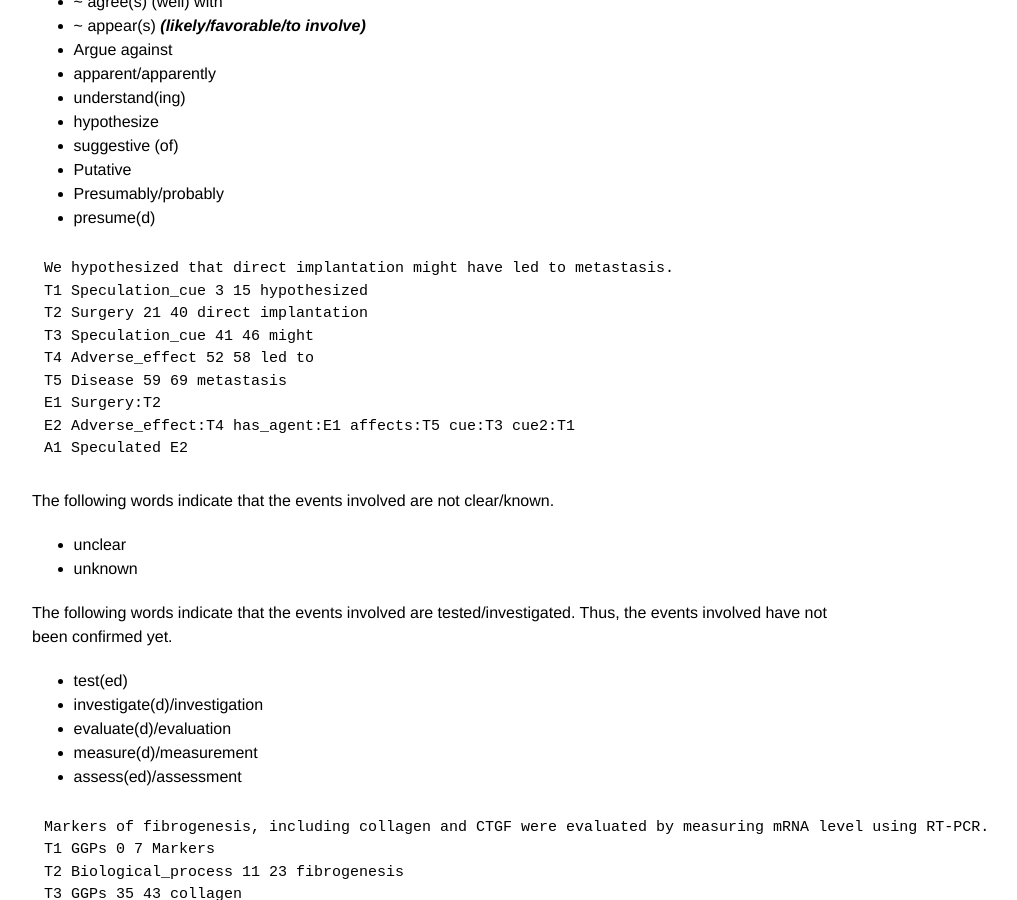
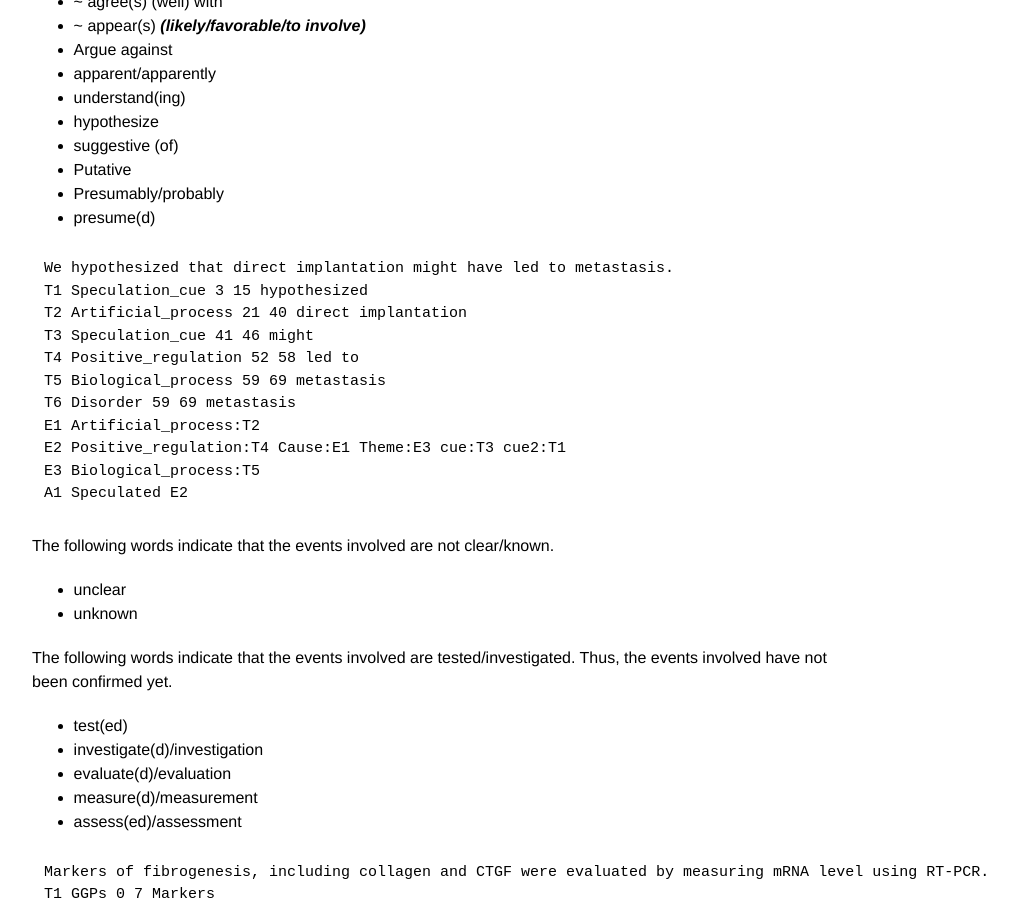
Before and after one commit to ezcatdb/molbiol_lung_corpus-guidelines, a Jekyll site: the page built from _entity/Speculation_cue.md, in a window 1280 px wide and 900 px high, scrolled down 438 px. Shown: the whole window, without its empty margins (208-1225 px from the left). Built offline with Jekyll 4.4.1, drawn with Linux system fonts in a browser that asks for light colours.

Commit message:
corrected sample sentence in _entity/Speculation_cue.md

```diff
--- a/_entity/Speculation_cue.md
+++ b/_entity/Speculation_cue.md
@@ -26,17 +26,21 @@ In addition to verbs, such as “suggest”, “show”, and “indicate”, the
 - Presumably/probably
 - presume(d)
 
+
 ~~~ ann
 We hypothesized that direct implantation might have led to metastasis.
 T1 Speculation_cue 3 15 hypothesized
-T2 Surgery 21 40 direct implantation
+T2 Artificial_process 21 40 direct implantation
 T3 Speculation_cue 41 46 might
-T4 Adverse_effect 52 58 led to
-T5 Disease 59 69 metastasis
-E1 Surgery:T2
-E2 Adverse_effect:T4 has_agent:E1 affects:T5 cue:T3 cue2:T1
+T4 Positive_regulation 52 58 led to
+T5 Biological_process 59 69 metastasis
+T6 Disorder 59 69 metastasis
+E1 Artificial_process:T2
+E2 Positive_regulation:T4 Cause:E1 Theme:E3 cue:T3 cue2:T1
+E3 Biological_process:T5
 A1 Speculated E2
 ~~~
+
 
 The following words indicate that the events involved are not clear/known.
 - unclear
```
